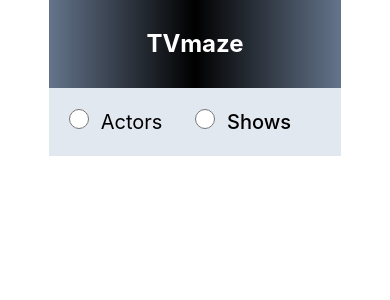
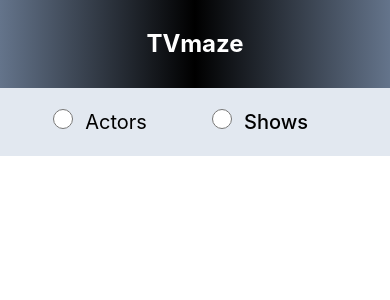
Before and after one commit to Dilip-Addala/search-by-actor-show, a React (Create React App) app: page / in a window 390 px wide. Shown: the top 300 px of the page. Built offline with nearby package versions, Linux system fonts and the light colour scheme.

Commit message:
made it responsive and added few hover functionalities

```diff
--- a/src/App.js
+++ b/src/App.js
@@ -5,6 +5,7 @@
 import Inputs from "./inputs/inputs";
 import Cards from "./Cards/cards";
 import axios from "axios";
+import {nanoid} from "nanoid";
 
 function App() {
   const [category, setCategory] = useState("");
@@ -34,17 +35,17 @@
 
   return (
     <div className="h-screen flex justify-center">
-      <div className="w-3/4 flex flex-col items-center">
+      <div className="md:w-full lg:w-full xl:w-10/12 w-full flex flex-col items-center">
         <Header />
-        <div className="w-full bg-slate-200 flex p-5 items-center">
-          <div className="w-40">
-            <input
+        <div className="w-full bg-slate-200 flex md:justify-start justify-betweens p-5 items-center">
+          <div className="w-40 flex justify-center items-center">
+            <Inputs
               type="radio"
               name="actors-shows"
               id="people"
-              className=" w-5 h-5 mr-3 cursor-pointer"
+              classStyle=" w-5 h-5 mr-3 cursor-pointer"
               group="movie"
-              onClick={changeType}
+              clicked={changeType}
             />
             <label
               htmlFor="people"
@@ -53,14 +54,14 @@
               Actors
             </label>
           </div>
-          <div className="w-40">
-            <input
+          <div className="w-40 flex justify-center items-center">
+            <Inputs
               type="radio"
               name="actors-shows"
               id="shows"
-              className=" w-5 h-5 mr-3 cursor-pointer"
+              classStyle=" w-5 h-5 mr-3 cursor-pointer"
               group="movie"
-              onClick={changeType}
+              clicked={changeType}
             />
             <label
               htmlFor="shows"
@@ -79,17 +80,19 @@
               placeholder={placeholder}
               onChange={(e) => setInput(e.target.value)}
               value={input}
+              type="text"
+              classStyle="placeholder-indigo-500 hover:bg-yellow-100 hover:placeholder-blue-600 border-2 border-slate-700 outline-none md:h-10 h-9 p-2 md:w-80 w-30 text-md"
             />
-            <button className="bg-blue-600 ml-3 p-2 cursor-pointer text-white font-bold rounded-md mb-3 ">
+            <button className="bg-blue-600 ml-3 md:h-10 h-9 p-1.5 md:p-2 cursor-pointer text-white font-bold rounded-md mb-3 ">
               Submit
             </button>
           </form>
         )}
         {submit && (
           // <div className="flex bg-gradient-to-bl from-slate-500 to-black w-full flex-wrap mt-5 mb-5">
-          <div className="flex  w-full flex-wrap mt-5 mb-5">
+          <div className="flex w-full flex-wrap flex-evenly mt-8 mb-10 pt-5 pb-20 overflow-scroll lg:pl-20 xl:pl-30">
             {resultData?.map((post) => (
-              <Cards details={post} category={category} key={post.id} />
+              <Cards details={post} category={category} key={nanoid()} />
             ))}
           </div>
         )}
--- a/src/Cards/cards.js
+++ b/src/Cards/cards.js
@@ -1,5 +1,3 @@
-import NoImage from "../noImage/Noimg.png";
-
 const Cards = (props) => {
   const { details, category } = props;
   let data;
@@ -26,16 +24,13 @@
     }
   }
 
-  //   const emptyCheck = data.img
-
-  const image = data?.image?.medium ? data?.image.medium : NoImage;
   const rating = data?.rating?.average ? data.rating.average : "--";
 
   return (
     <a
       href={data?.url}
       target="blank"
-      className="w-1/5 ring-2 ring-slate ring-offset-white bg-white p-3 rounded-xl mr-5 ml-11 min-h-max overflow-hidden mb-5 mt-5 shadow-2xl"
+      className="md:w-2/5 lg:w-3/12 w-11/12 ring-2 ring-slate ring-offset-white bg-white p-3 rounded-xl mr-5 ml-5 md:ml-11 min-h-max overflow-hidden mb-5 mt-5 shadow-2xl transition ease-in-out delay-50 md:hover:-translate-y-2 md:hover:scale-110  duration-200"
     >
       <div className="flex flex-col items-center w-full border-3 ">
         {data?.name && (
@@ -43,7 +38,7 @@
             {data.name}
           </h1>
         )}
-        <img src={image} alt={data?.name} className="w-72 h-52" />
+        <img src={data?.image.medium} alt={data?.name} className="w-72 h-52" />
         {data?.premiered && (
           <h1 className="text-2xl font-bold font-serif mb-3 mt-3 text-slate-600">
             Premiered: {data.premiered}
--- a/src/Header/header.js
+++ b/src/Header/header.js
@@ -1,9 +1,9 @@
-const Header = () =>{
-    return(
-        <div className="p-7 bg-gradient-to-r from-slate-500 w-full via-black  to-slate-500 flex justify-center">
-            <h1 className="text-white font-bold text-2xl">TVmaze</h1>
-        </div>
-    )
-}
+const Header = () => {
+  return (
+    <div className="p-7 bg-gradient-to-r from-slate-500 w-full via-black  to-slate-500 flex justify-center">
+      <h1 className="accent-pink-500 text-white font-bold text-2xl">TVmaze</h1>
+    </div>
+  );
+};
 
-export default Header
+export default Header;
--- a/src/inputs/inputs.js
+++ b/src/inputs/inputs.js
@@ -1,13 +1,16 @@
 const Inputs = (props) => {
-  const { placeholder, onChange, value } = props;
+  const { placeholder, onChange, value,type,clicked,classStyle,id,name } = props;
   return (
     <div className="">
       <input
-        type="text"
+        type={type}
         onChange={onChange}
+        name={name}
         value={value}
         placeholder={placeholder}
-        className="placeholder-indigo-500 border-2 border-slate-700 outline-none h-10 p-2 w-80 text-md"
+        onClick={clicked}
+        id={id}
+        className={classStyle}
       />
     </div>
   );
```
Also changed, not shown: src/noImage/Noimg.png (deleted).
